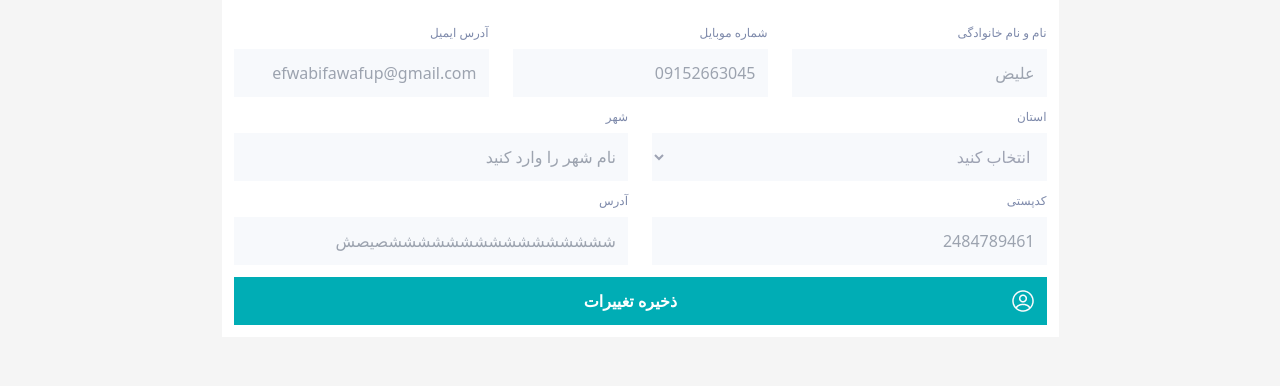
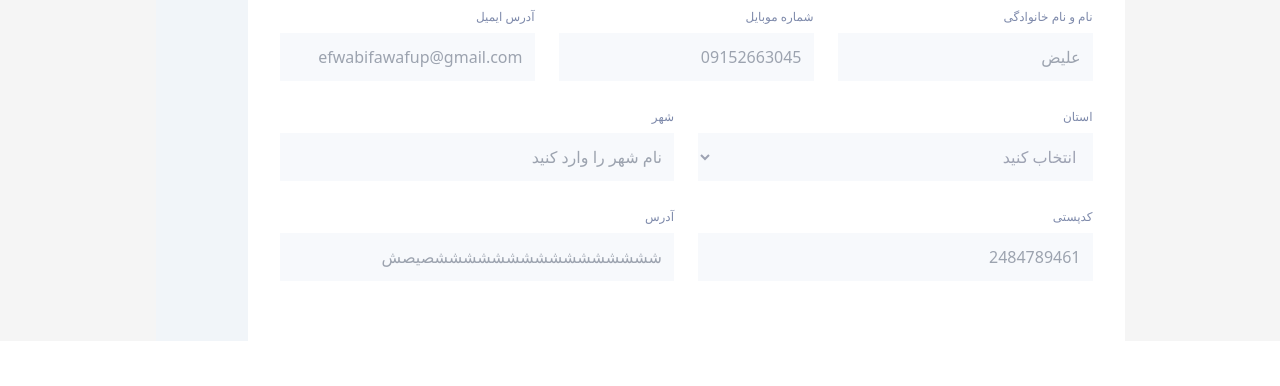
Before and after one commit to TechNullogy/Simple-Shop, a website built with Vite: page src/pages/profile-edit.html in a window 1280 px wide. Shown: the part 203-589 px from the top of the page. Built offline with nearby package versions, Linux system fonts and the light colour scheme.

Commit message:
fix: container & <form> padding & gap

```diff
--- a/src/pages/profile-edit.html
+++ b/src/pages/profile-edit.html
@@ -8,9 +8,9 @@
   </head>
   <body>
     {{> header}}
-   <div class="flex justify-center bg-neutral-100">
-      <div class="m-10 flex flex-col gap-y-6 rounded p-3" dir="rtl">
-        <form class="flex flex-col gap-3 bg-white p-3">
+    <div class="flex justify-center bg-neutral-100">
+      <div class="flex flex-col gap-y-6 rounded">
+        <form class="flex flex-col gap-y-7 bg-white p-8">
           <h2 class=" p-2 text-xl font-bold leading-9">ویرایش اطلاعات شخصی</h2>
           <div class="grid grid-cols-3 gap-x-6">
             <div class="flex flex-col gap-2">
@@ -61,19 +61,8 @@
             </div>
           </div> <!--end of third row-->
           <div class="grid gap-x-6">
-            <div class="flex flex-col ">
-        <button type="submit"
-        class=" grid grid-cols-7 bg-[#00ADB5] p-3">
-        <img
-        class="col-start-1 justify-self-start"
-        src="/src/assets/images/icons/profile-circle.png"
-        alt="profile-image"/>
-        <span class="col-start-4 col-end-5 justify-self-end font-semibold text-white"> ذخیره تغییرات</span>
-      </button>
+        </form>
       </div>
-      </div>
-     </form>
-    </div>
     </div>
     {{> footer}}
     <script type="module" src="../assets/js/main.js"></script>
```
